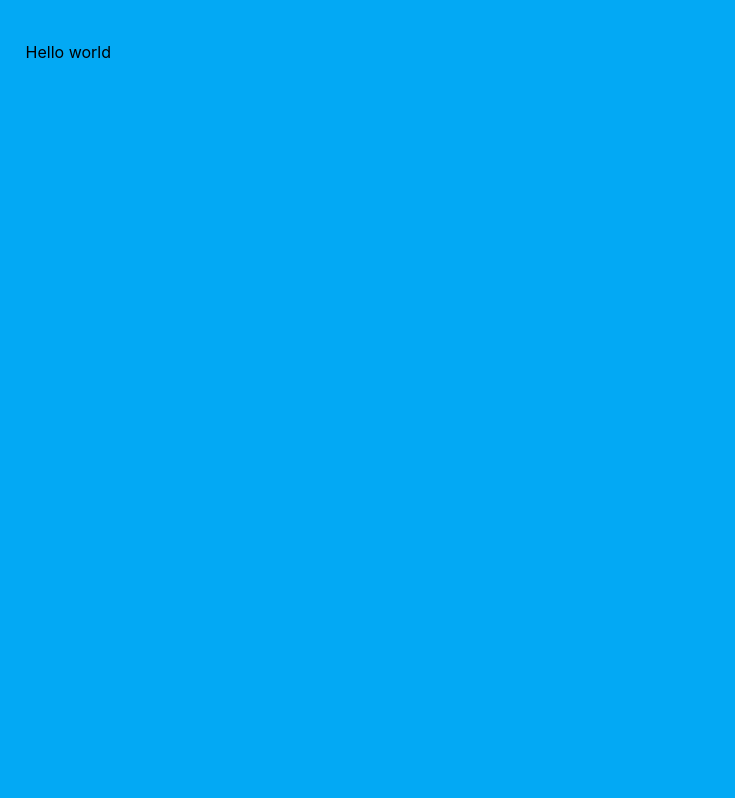
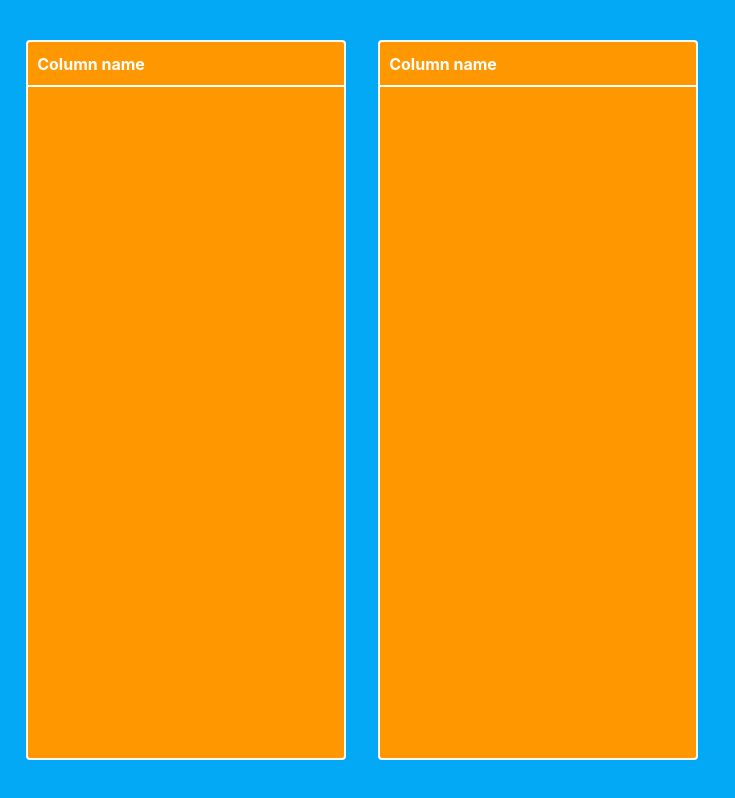
Before and after one commit to J3brahimi/task-management-react-typescript, a React (Create React App) app: page / in a window 1280 px wide. Shown: the whole page, without its empty margins (0-735 px from the left). Built offline with nearby package versions, Linux system fonts and the light colour scheme.

Commit message:
created ColumnWrapper and Column components

```diff
--- a/src/App.tsx
+++ b/src/App.tsx
@@ -1,5 +1,8 @@
 // Layouts
 import Layout from "./Layout/Main";
+
+// Components
+import Columns from "./Component/Column/ColumnsWrapper";
 
 // Styles
 import "./Style/reset.css";
@@ -7,7 +10,7 @@ import "./Style/reset.css";
 function App() {
   return (
     <Layout>
-      <div>Hello world</div>
+      <Columns />
     </Layout>
   );
 }
--- /dev/null
+++ b/src/Component/Column/Column.tsx
@@ -0,0 +1,20 @@
+import React from "react";
+
+// Style
+import "./style/column-style.css";
+
+const Column: React.FC = () => {
+  return (
+    <div className="single-column">
+      <div className="column-header">
+        <h4 className="column-name">Column name</h4>
+        <div>
+          <button>Edit name</button>
+          <button>Delete</button>
+        </div>
+      </div>
+    </div>
+  );
+};
+
+export default Column;
--- /dev/null
+++ b/src/Component/Column/ColumnsWrapper.tsx
@@ -0,0 +1,25 @@
+import React from "react";
+
+// Components
+import Column from "./Column";
+
+// Style
+import "./style/column-wrapper-style.css";
+
+const ColumnsWrapper: React.FC = () => {
+  return (
+    <div className="columns-wrapper">
+      <div className="columns-inner">
+        <div className="column-item">
+          <Column />
+        </div>
+
+        <div className="column-item">
+          <Column />
+        </div>
+      </div>
+    </div>
+  );
+};
+
+export default ColumnsWrapper;
--- /dev/null
+++ b/src/Component/Column/style/column-style.css
@@ -0,0 +1,38 @@
+.single-column {
+  width: 100%;
+  height: 100%;
+  border: 2px solid #ffffff;
+  border-radius: 4px;
+  background: #ff9800;
+  overflow-y: auto;
+}
+
+.column-header {
+  display: flex;
+  align-items: center;
+  justify-content: space-between;
+  border-bottom: 2px solid #ffffff;
+  padding: 0.6em;
+}
+
+.column-header div {
+  align-items: center;
+  gap: 6px;
+  display: none;
+}
+
+.column-header:hover div {
+  display: flex;
+}
+
+.column-header div button {
+  background: none;
+  outline: none;
+  border: none;
+  cursor: pointer;
+}
+
+.column-name {
+  text-align: center;
+  color: #fff;
+}
--- /dev/null
+++ b/src/Component/Column/style/column-wrapper-style.css
@@ -0,0 +1,26 @@
+.columns-wrapper {
+  width: 100%;
+  height: 100%;
+  position: relative;
+}
+
+.columns-inner {
+  width: 100%;
+  height: 100%;
+  position: absolute;
+  top: 0;
+  left: 0;
+  right: 0;
+  bottom: 0;
+  display: flex;
+  align-items: flex-start;
+  justify-content: flex-start;
+  gap: 2em;
+}
+
+.column-item {
+  flex-grow: 0;
+  flex-shrink: 0;
+  flex-basis: 20em;
+  height: 100%;
+}
```
